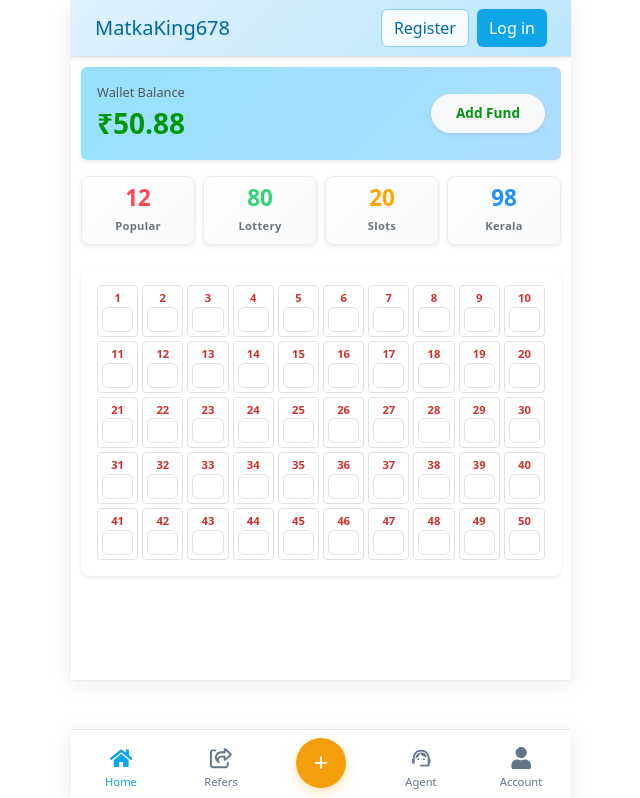
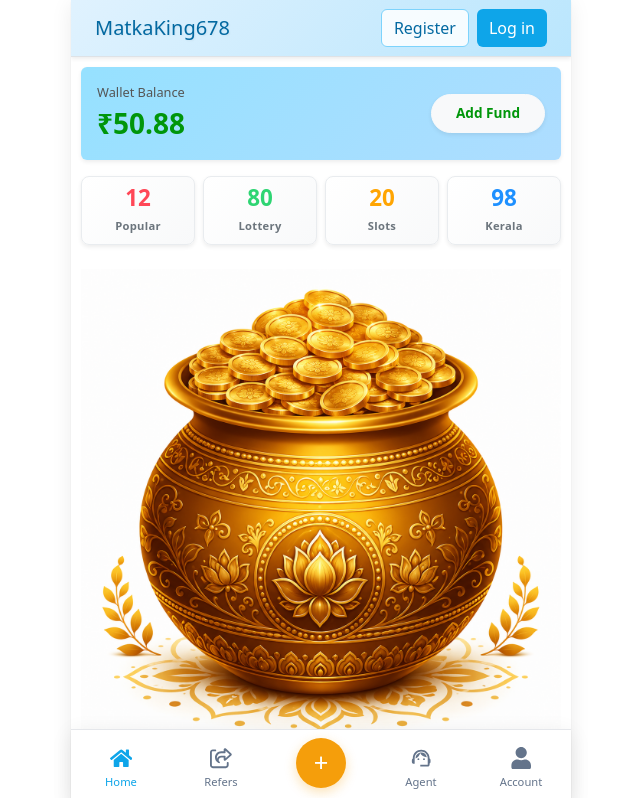
Before and after one commit to MOHDSUHAIL09/matkaking, a React (Vite) app: page / in a window 1280 px wide. Shown: the top 798 px of the page, without its empty margins (319-959 px from the left). Built offline with nearby package versions, Linux system fonts and the light colour scheme.

Commit message:
update code

```diff
--- a/src/index.css
+++ b/src/index.css
@@ -8,3 +8,16 @@
 .dashboard-container {
 padding: 10px;
 }
+/* Responsive container */
+.matka-img {
+  width: 100%;
+  max-width: 500px;
+  height: auto;
+  margin: 0 auto;
+}
+
+.matka-img img {
+  width: 100%;
+  height: auto;
+  display: block;
+}
--- a/src/pages/dashboard/Dashboard.jsx
+++ b/src/pages/dashboard/Dashboard.jsx
@@ -1,4 +1,5 @@
 import React, { useState } from 'react';
+import matka1 from '../../assets/matka-1.png'
 
 const Dashboard = () => {
   const [bets, setBets] = useState([]);
@@ -182,6 +183,12 @@ const Dashboard = () => {
         </div>
       </div>
 
+
+<div className='matka-img'>
+<img src={matka1}/>
+</div>
+
+
 {/* Satta Matka - Numbers with Bet Input */}
 {/* Satta Matka - Numbers with Bet Input */}
 <div className="card shadow-sm border-0 rounded-3 mb-4">
```
Also changed, not shown: src/assets/matka-1.png (added).
